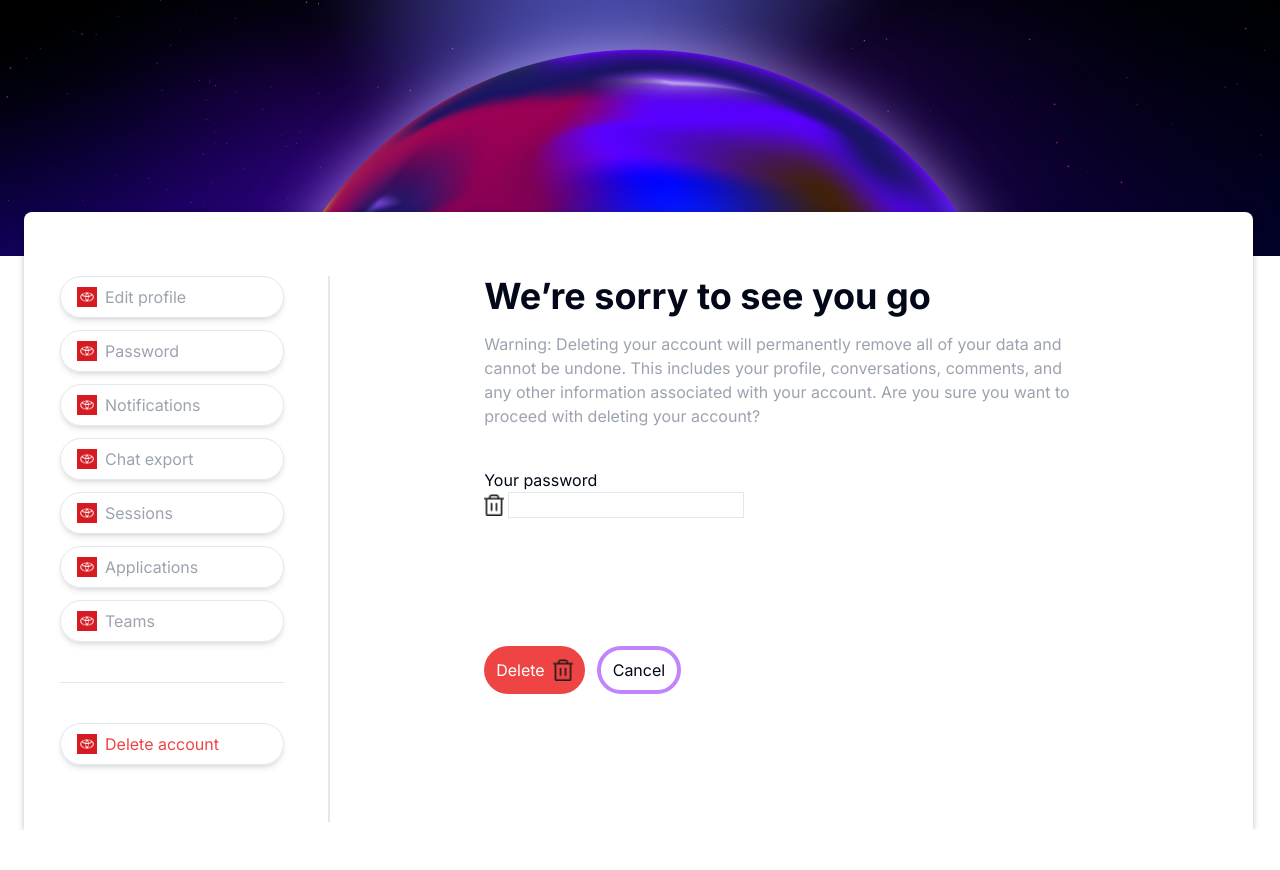
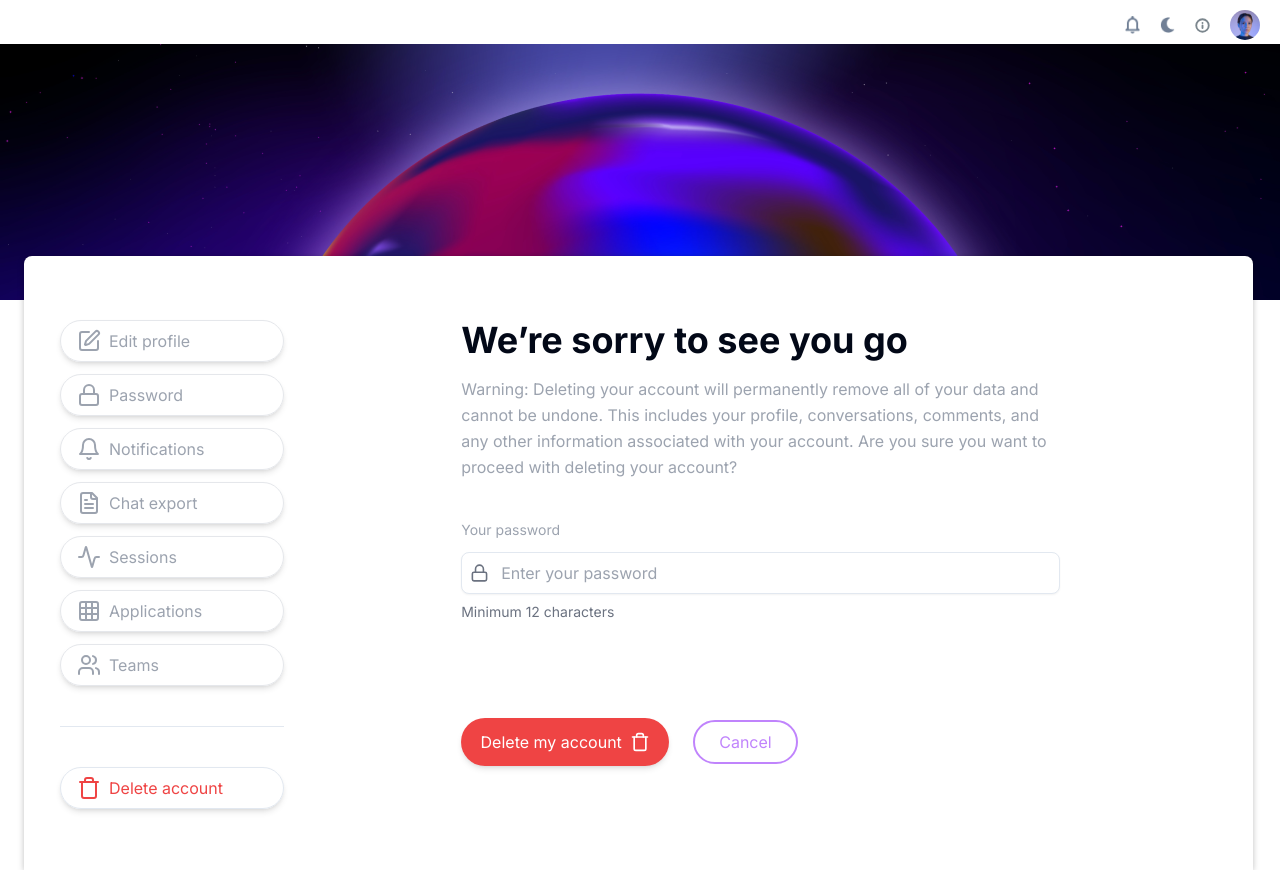
Before and after one commit to AdedayoDev/vectronWebApp, a Next.js app: page /settings/deleteaccount in a window 1280 px wide. Before the commit the page ends 830 px from the top, so only its background shows below. Built offline with nearby package versions, Linux system fonts and the light colour scheme.

Commit message:
commit delete account page

```diff
--- a/src/app/settings/deleteaccount/_components/deleteComfirmation.jsx
+++ b/src/app/settings/deleteaccount/_components/deleteComfirmation.jsx
@@ -1,48 +1,47 @@
-import Image from "next/image";
+import { LockIcon, Router, Trash } from "lucide-react";
+import Link from "next/link";
 import React from "react";
 
-export default function deleteComfirmation() {
+export default function DeleteConfirmation() {
   return (
-    <>
-      <div className="delete-confirmation w-2/4 mx-auto">
+    <div className="delete-confirmation sm:w-80 lg:mx-auto lg:w-2/4 sm:ml-0 lg:mt-0 sm:mt-20 ">
       <h1 className="font-bold text-4xl">We’re sorry to see you go</h1>
-        <p className="text-gray-400 mt-4 text-base">
-          Warning: Deleting your account will permanently remove all of your
-          data and cannot be undone. This includes your profile, conversations,
+      <p className="text-gray-400 mt-4 text-base leading-relaxed">
+        Warning: Deleting your account will permanently remove all of your data
+        and cannot be undone. This includes your profile, conversations,
         comments, and any other information associated with your account. Are
         you sure you want to proceed with deleting your account?
       </p>
 
       <div className="password-input mt-10">
-          <label htmlFor="password mb-3 text-gray-400 text-sm">
+        <label htmlFor="password" className="mb-3 text-gray-400 text-sm block">
           Your password
         </label>
-          <div className="flex gap-1 items-center bg-white">
-            <Image
-              src="/assets/icons/delete.png"
-              width={20}
-              height={20}
-              alt="icon"
+        <div className="flex gap-3 items-center border rounded-lg p-2 w-full bg-white shadow-sm">
+          <LockIcon size={20} className="text-gray-500" />
+          <input
+            type="password"
+            id="password"
+            placeholder="Enter your password"
+            required
+            className="w-full border-none outline-none text-gray-700"
           />
-            <input type="password" className="border outline-none"  />
+        </div>
+        <p className="mt-2 text-sm text-gray-500">Minimum 12 characters</p>
+      </div>
+
+      <div className="delete-btn my-10 lg:my-24 flex items-center gap-6">
+        <button className="flex items-center justify-center sm:w-80 lg:w-52 gap-2 bg-red-500 text-white rounded-full py-3 shadow-md hover:bg-red-600">
+          Delete my account
+          <Trash size={20} className="text-white" />
+        </button>
+       <Link href='/settings'>
+       <button
+        className="rounded-full border-2 border-solid border-purple-400 py-2 px-6 text-purple-400 hover:bg-purple-100">
+          Cancel
+        </button>
+       </Link>
       </div>
     </div>
-
-        <div className="delete-btn my-32 flex items-center gap-3">
-          <button className="flex items-center gap-2 bg-red-500 text-white rounded-full p-3">
-            Delete
-            <Image
-              src="/assets/icons/delete.png"
-              width={20}
-              height={20}
-              alt="icon"
-            />
-            </button>
-            <button className="rounded-full border-4 border-solid border-purple-400 py-2 px-3">
-Cancel
-            </button>
-        </div>
-      </div>
-    </>
   );
 }
--- a/src/app/settings/deleteaccount/page.jsx
+++ b/src/app/settings/deleteaccount/page.jsx
@@ -2,11 +2,13 @@ import Image from "next/image";
 import React from "react";
 import SideMenu from "../notification/_component/side-menu";
 import DeleteConfirmation from '../deleteaccount/_components/deleteComfirmation'
+import Navbar from "@components/navbar/chatNav";
 export default function page() {
   return (
     <>
       <div className="delete-account">
-        <div>
+        <Navbar/>
+        <div className="mt-11">
           <Image
             src="/assets/images/bg-img3.png"
             alt="background image"
--- a/src/app/settings/notification/_component/side-menu.jsx
+++ b/src/app/settings/notification/_component/side-menu.jsx
@@ -1,88 +1,138 @@
-'use client'
-import Image from 'next/image'
-import React from 'react'
-// import { useRouter } from 'next/navigation'
+"use client";
+import { useState } from "react";
+import {
+  Edit,
+  Lock,
+  Bell,
+  FileText,
+  Activity,
+  Grid,
+  Users,
+  Trash,
+  MenuIcon,
+} from "lucide-react";
+import { useRouter } from "next/navigation";
 
-export default function sideMenu() {
-  // const router= useRouter()
+export default function SideMenu() {
+  const router = useRouter();
+  const [active, setActive] = useState("");
+  const [showMenu, setShowMenu] = useState("");
+  const handleClick = (name) => {
+    setActive(name);
+    if (name === "Delete account") {
+      router.push("/settings/deleteaccount");
+    }
+  };
+
+  const buttons = [
+    { name: "Edit profile", icon: <Edit /> },
+    { name: "Password", icon: <Lock /> },
+    { name: "Notifications", icon: <Bell /> },
+    { name: "Chat export", icon: <FileText /> },
+    { name: "Sessions", icon: <Activity /> },
+    { name: "Applications", icon: <Grid /> },
+    { name: "Teams", icon: <Users /> },
+  ];
+  // const isNav = true;
+
   return (
+    // border-r-2 border-solid ml-5 pr-11
+    <>
+      {/* Mobile view */}
+      <div className="sm:flex lg:hidden">
+        <MenuIcon onClick={() => setShowMenu((prev) => !prev)} />
+      </div>
 
-    // md:hidden
-    <div className=' border-r-2 border-solid ml-5 pr-11'>
-        <button className='hover:border-2 hover:border-solid hover:border-black flex gap-2 items-center border rounded-full mb-3 shadow-md w-56 py-2 pl-4'>
-          <Image
-          src='/assets/icons/toyota.png'
-          width={20}
-          height={20}
-          alt='Icon'
-          />
-          <span className='text-gray-400'>Edit profile</span>
+      <div>
+        {showMenu && (
+          <div className="absolute bg-black lg:hidden top-24 left-3  p-7 z-10">
+            {buttons.map(({ name, icon }) => (
+              <button
+                key={name}
+                onClick={() => handleClick(name)}
+                className={`flex gap-2 items-center border rounded-full mb-3 shadow-md sm:w-56 py-2 pl-4 ${
+                  active === name
+                    ? "border-black text-black font-bold"
+                    : "text-gray-400 border-gray-200"
+                }`}
+              >
+                <span
+                  className={`icon ${
+                    active === name ? "text-black font-bold" : "text-gray-400"
+                  }`}
+                >
+                  {icon}
+                </span>
+                <span>{name}</span>
+              </button>
+            ))}
+            <hr className="border-1 border-solid w-full my-10" />
+            <button
+              onClick={() => handleClick("Delete account")}
+              className={`flex gap-2 items-center border rounded-full mb-3 shadow-md w-56 py-2 pl-4 text-red-500 ${
+                active === "Delete account"
+                  ? "border-black text-black font-bold"
+                  : ""
+              }`}
+            >
+              <span
+                className={`icon ${
+                  active === "Delete account"
+                    ? "text-black font-bold"
+                    : "text-red-500"
+                }`}
+              >
+                <Trash />
+              </span>
+              <span>Delete account</span>
+            </button>
+          </div>
+        )}
+      </div>
+
+      {/* Desktop view */}
+      <div className="ml-5 lg:block sm:hidden">
+        {buttons.map(({ name, icon }) => (
+          <button
+            key={name}
+            onClick={() => handleClick(name)}
+            className={`flex gap-2 items-center border rounded-full mb-3 shadow-md sm:w-56 py-2 pl-4 ${
+              active === name
+                ? "border-black text-black font-bold"
+                : "text-gray-400 border-gray-200"
+            }`}
+          >
+            <span
+              className={`icon ${
+                active === name ? "text-black font-bold" : "text-gray-400"
+              }`}
+            >
+              {icon}
+            </span>
+            <span>{name}</span>
+          </button>
+        ))}
+        <hr className="border-1 border-solid w-full my-10" />
+        <button
+          onClick={() => handleClick("Delete account")}
+          className={`flex gap-2 items-center border rounded-full mb-3 shadow-md w-56 py-2 pl-4 text-red-500 ${
+            active === "Delete account"
+              ? "border-black text-black font-bold"
+              : ""
+          }`}
+        >
+          <span
+            className={`icon ${
+              active === "Delete account"
+                ? "text-black font-bold"
+                : "text-red-500"
+            }`}
+          >
+            <Trash />
+          </span>
+          <span>Delete account</span>
         </button>
-        <button className='hover:border-2 hover:border-solid hover:border-black flex gap-2 items-center border rounded-full mb-3 shadow-md w-56 py-2 pl-4'>
-          <Image
-          src='/assets/icons/toyota.png'
-          width={20}
-          height={20}
-          alt='Icon'
-          />
-          <span className='text-gray-400'>Password</span>
-        </button>
-        <button className='hover:border-2 hover:border-solid hover:border-black flex gap-2 items-center border rounded-full mb-3 shadow-md w-56 py-2 pl-4'>
-          <Image
-          src='/assets/icons/toyota.png'
-          width={20}
-          height={20}
-          alt='Icon'
-          />
-          <span className='text-gray-400'>Notifications</span>
-        </button>
-        <button className='hover:border-2 hover:border-solid hover:border-black flex gap-2 items-center border rounded-full mb-3 shadow-md w-56 py-2 pl-4'>
-          <Image
-          src='/assets/icons/toyota.png'
-          width={20}
-          height={20}
-          alt='Icon'
-          />
-          <span className='text-gray-400'>Chat export</span>
-        </button>
-        <button className='hover:border-2 hover:border-solid hover:border-black flex gap-2 items-center border rounded-full mb-3 shadow-md w-56 py-2 pl-4'>
-          <Image
-          src='/assets/icons/toyota.png'
-          width={20}
-          height={20}
-          alt='Icon'
-          />
-          <span className='text-gray-400'>Sessions</span>
-        </button>
-        <button className='hover:border-2 hover:border-solid hover:border-black flex gap-2 items-center border rounded-full mb-3 shadow-md w-56 py-2 pl-4'>
-          <Image
-          src='/assets/icons/toyota.png'
-          width={20}
-          height={20}
-          alt='Icon'
-          />
-          <span className='text-gray-400'>Applications</span>
-        </button>
-        <button className='hover:border-2 hover:border-solid hover:border-black flex gap-2 items-center border rounded-full mb-3 shadow-md w-56 py-2 pl-4'>
-          <Image
-          src='/assets/icons/toyota.png'
-          width={20}
-          height={20}
-          alt='Icon'
-          />
-          <span className='text-gray-400'>Teams</span>
-        </button>
-        <hr className='border-1 border-solid w-full my-10' />
-        <button className='hover:border-2 hover:border-solid hover:border-black flex gap-2 text-red-500 items-center border rounded-full mb-3 shadow-md w-56 py-2 pl-4'>
-          <Image
-          src='/assets/icons/toyota.png'
-          width={20}
-          height={20}
-          alt='Icon'
-          // onClick={()=> router.push('/deleteaccount')}
-          />
-          Delete account
-        </button>
-    </div>
-  )
+      </div>
+    </>
+  );
 }
--- a/tailwind.config.ts
+++ b/tailwind.config.ts
@@ -28,6 +28,9 @@ module.exports = {
         '79': '79%',
 
       },
+      // height: {
+      //   '919': '600px',
+      // },
       //custom box shadow and blur
       boxShadow: {
         custom: "0px 1px 6px 0px rgba(0, 0, 0, 0.25)",
```
Also changed, not shown: src/app/settings/notification/_component/notificationFeed.jsx (+88 -53 lines). Lines whose indentation alone changed are shown as unchanged.
